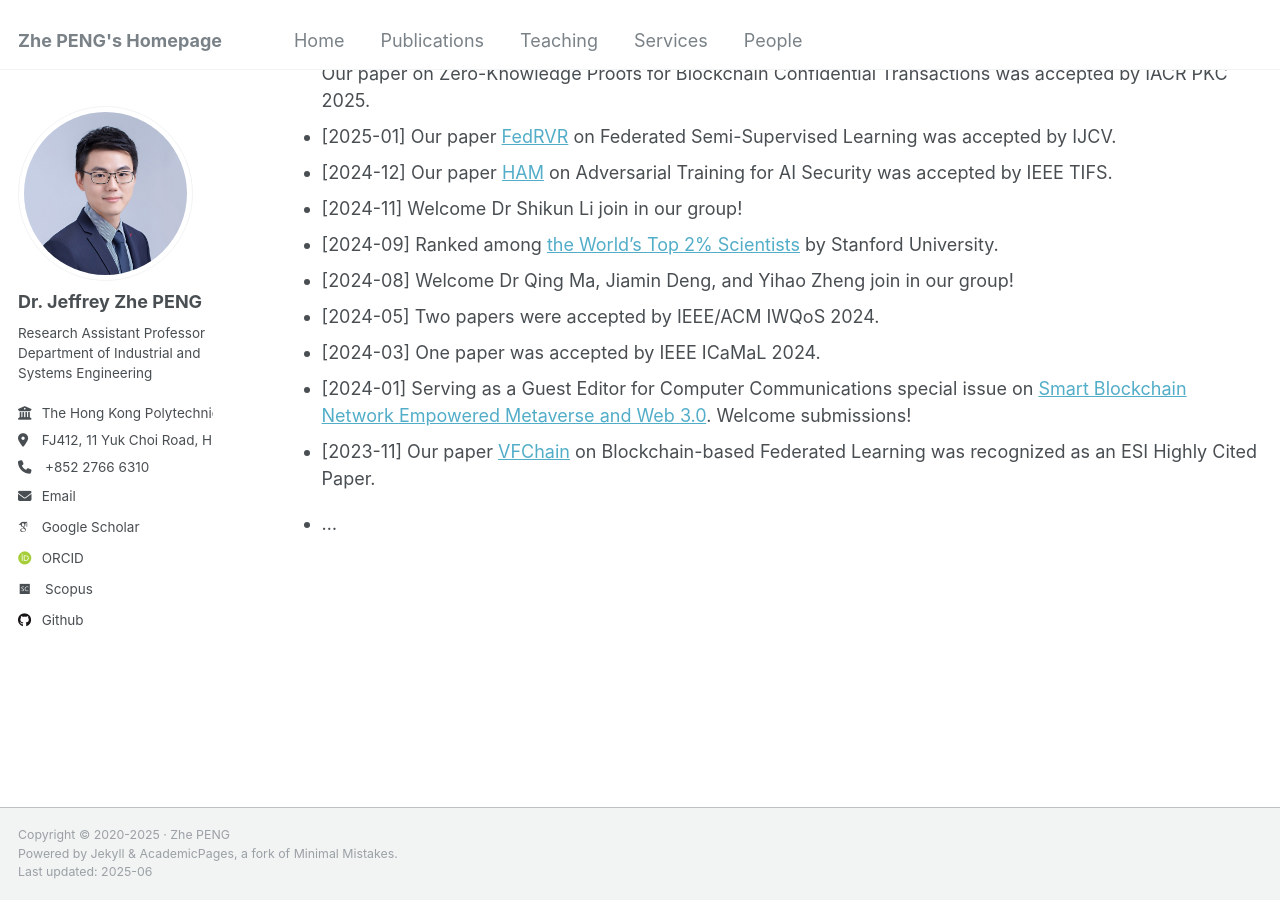
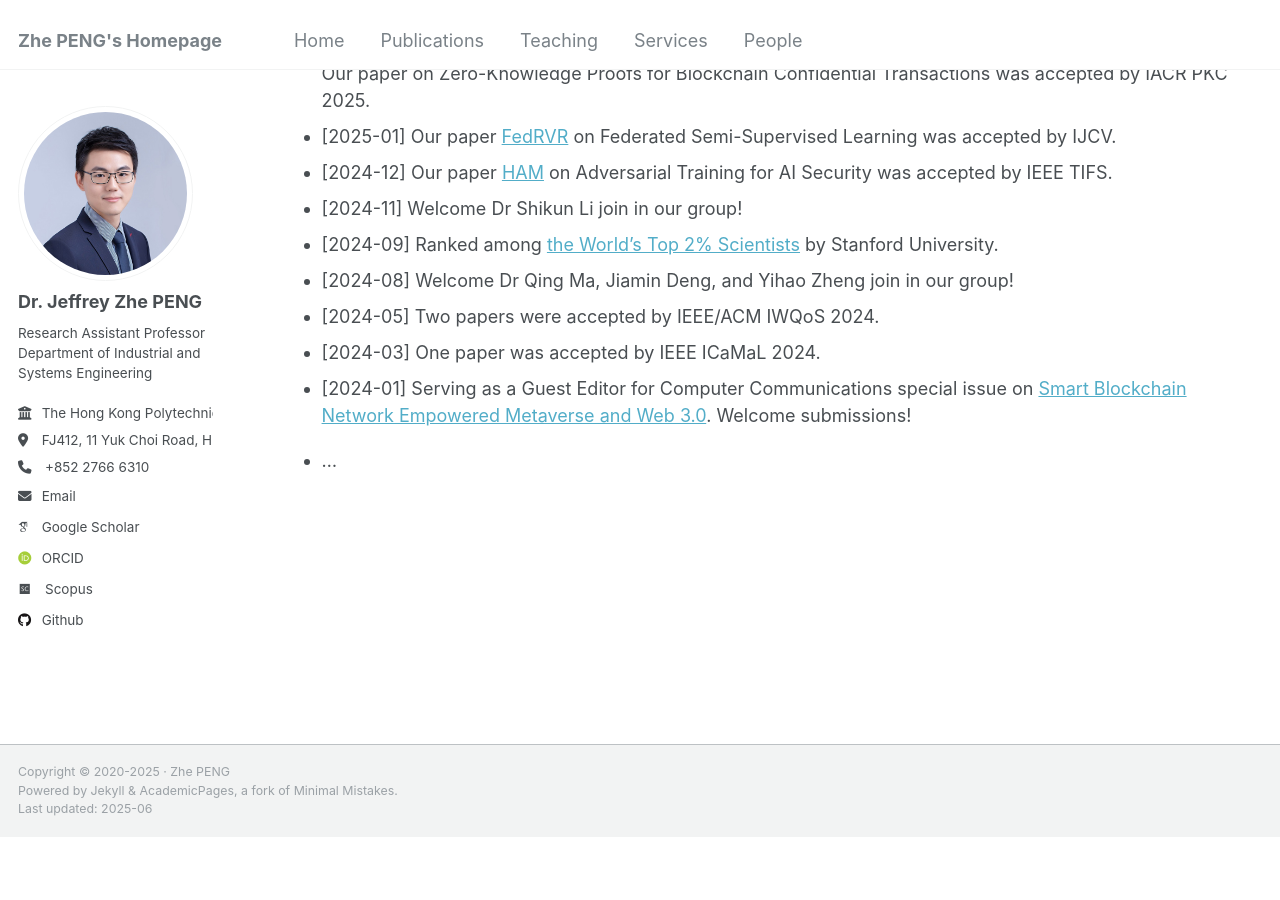
Before and after one commit to PENG-Zhe/peng-zhe.github.io, a Jekyll site: the page built from _pages/about.md, in a window 1280 px wide and 900 px high, scrolled down 1101 px. Built offline with Jekyll 4.4.1, drawn with Linux system fonts in a browser that asks for light colours; some web fonts are replaced; after the commit the page ends 1938 px from its top, so only the background shows below that.

Commit message:
Update about.md

```diff
--- a/_pages/about.md
+++ b/_pages/about.md
@@ -40,10 +40,10 @@ Our paper on Zero-Knowledge Proofs for Blockchain Confidential Transactions was
 - [2024-05] Two papers were accepted by IEEE/ACM IWQoS 2024.
 - [2024-03] One paper was accepted by IEEE ICaMaL 2024.
 - [2024-01] Serving as a Guest Editor for Computer Communications special issue on <a href="https://www.sciencedirect.com/journal/computer-communications/about/call-for-papers" target="_blank">Smart Blockchain Network Empowered Metaverse and Web 3.0</a>. Welcome submissions!
-- [2023-11] Our paper <a href="https://ieeexplore.ieee.org/document/9321132" target="_blank">VFChain</a> on Blockchain-based Federated Learning was recognized as an ESI Highly Cited Paper.
 
 
 <div style="display:none">
+- [2023-11] Our paper <a href="https://ieeexplore.ieee.org/document/9321132" target="_blank">VFChain</a> on Blockchain-based Federated Learning was recognized as an ESI Highly Cited Paper.
 - [2023-09] Serving as a Guest Editor for Big Data and Cognitive Computing special issue on <a href="https://www.mdpi.com/journal/BDCC/special_issues/9A8E7A0B22" target="_blank">Data Security and Privacy in Blockchain-Based Decentralized Applications</a>. Welcome submissions!
 - [2023-06] I joined the department of ISE at PolyU as a Research Assistant Professor.
 - [2023-03] Our paper <a href="https://ieeexplore.ieee.org/document/9786741" target="_blank">SymmeProof</a> on Blockchain Confidential Transactions was accepted by IEEE TDSC.
```
